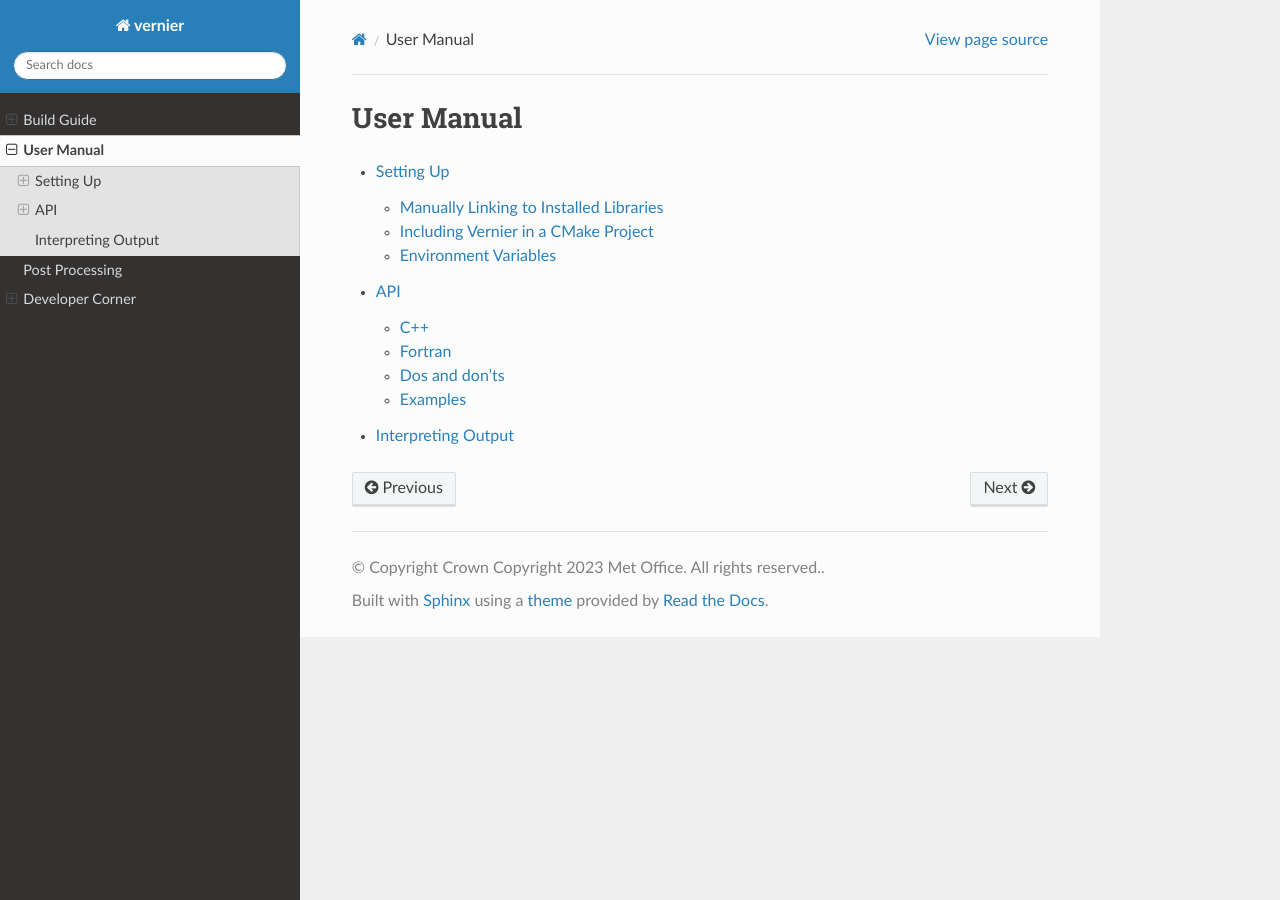
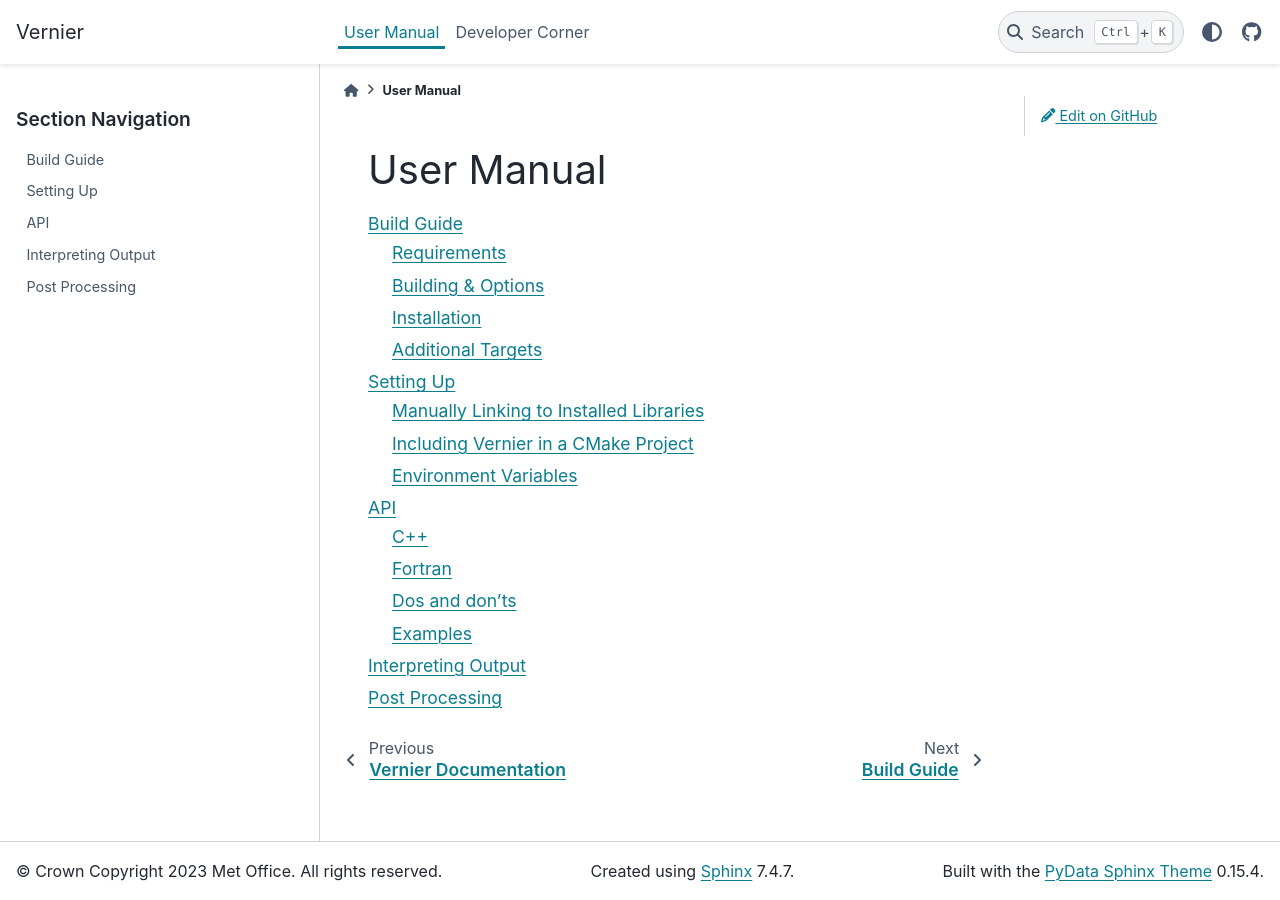
Before and after one commit to MetOffice/Vernier, a Sphinx documentation site: the page built from documentation/Sphinx/user-manual/index.rst, in a window 1280 px wide. Built offline with Sphinx 7.4.7 and the PyData theme 0.15.4, drawn with Linux system fonts in a browser that asks for light colours; pages that are not in the unit, such as notebooks, are missing from menus.

Commit message:
Changed Sphinx theme to the pydata theme for better accessibility (#138)
I've changed the Sphinx theme as it turns out the accessibility
characteristics of the read the docs theme aren't great. The pydata
theme is much better and looks cleaner I think anyway.

```diff
--- /dev/null
+++ b/documentation/Sphinx/_templates/crown-copyright.html
@@ -0,0 +1,12 @@
+{# Displays the copyright information (which is defined in conf.py). #}
+{% if show_copyright and copyright %}
+<p class="copyright">
+    {% if hasdoc('copyright') %}
+    {% trans path=pathto('copyright'), copyright=copyright|e %}© <a href="{{ path }}">Copyright</a> {{ copyright }}.{% endtrans %}
+    <br/>
+    {% else %}
+    {% trans copyright=copyright|e %}© Crown Copyright {{ copyright }}.{% endtrans %}
+    <br/>
+    {% endif %}
+</p>
+{% endif %}
--- a/documentation/Sphinx/conf.py
+++ b/documentation/Sphinx/conf.py
@@ -6,24 +6,18 @@
 
 # -- Path setup --------------------------------------------------------------
 
-# If extensions (or modules to document with autodoc) are in another directory,
-# add these directories to sys.path here. If the directory is relative to the
-# documentation root, use os.path.abspath, like shown here.
-#
-# import os
-# import sys
-# sys.path.insert(0, os.path.abspath('.'))
+import os
 
 # -- Project information -----------------------------------------------------
 
-project = 'vernier'
-copyright = 'Crown Copyright 2023 Met Office. All rights reserved.'
+project = 'Vernier'
+copyright = '2023 Met Office. All rights reserved'
 author = ''
 
 # -- General configuration ---------------------------------------------------
 
 # Add any Sphinx extension module names here.
-
+extensions = ["sphinx_sitemap"]
 
 # Add any paths that contain templates here.
 templates_path = ['_templates']
@@ -32,27 +26,54 @@ templates_path = ['_templates']
 # directories to ignore when looking for source files.
 exclude_patterns = []
 
+language = "en"
+
 # -- Options for HTML output -------------------------------------------------
 
 # The theme to use for HTML and HTML Help pages.
-html_theme = 'sphinx_rtd_theme'
+html_theme = 'pydata_sphinx_theme'
+html_title = "Vernier"
+
+# Generate the sitemap info, this will need updating when we have versioned docs
+html_baseurl = os.environ.get("SPHINX_HTML_BASE_URL", "https://metoffice.github.io/Vernier")
+sitemap_locales = [None]
+sitemap_url_scheme = "{link}"
+
+# Hide the link which shows the rst markup
+html_show_sourcelink = False
+
 html_theme_options = {
-    'canonical_url': '',
-    'display_version': True,
-    'style_external_links': False,
-    'logo_only': False,
+    "navigation_with_keys": True,
+    "use_edit_page_button": True,
+    "navbar_end": ["theme-switcher", "navbar-icon-links"],
+    "navbar_align": "content",
+    "icon_links": [
+        {
+            "name": "GitHub",
+            "url": "https://github.com/MetOffice/vernier",
+            "icon": "fa-brands fa-github"
+        }
+    ],
+    "secondary_sidebar_items": {
+        "**/*": ["page-toc", "edit-this-page"],
+        "index": [],
+    },
+    "footer_start": ["crown-copyright"],
+    "footer_center": ["sphinx-version"],
+    "footer_end": ["theme-version"]
+}
 
-    # Toc (table of contents) options
-    'collapse_navigation': False,
-    'sticky_navigation': True,
-    'navigation_depth': 3,
-    'includehidden': True,
-    'titles_only': False
+html_sidebars = {
+    "index": []
 }
-github_url = 'https://github.com/MetOffice/Vernier'
 
-# Add any paths that contain custom static files here,
-# relative to this directory.
-html_static_path = []
+# Provides the Edit on GitHub link in the generated docs.
+html_context = {
+    "display_github": True,
+    "github_user": "MetOffice",
+    "github_repo": "vernier",
+    "github_version": "main",
+    "doc_path": "/documentation/Sphinx/"
+}
 
 html_permalinks = False
--- a/documentation/Sphinx/index.rst
+++ b/documentation/Sphinx/index.rst
@@ -1,3 +1,5 @@
+:html_theme.sidebar_secondary.remove: true
+
 Vernier Documentation
 ======================
 
--- a/documentation/Sphinx/user-manual/index.rst
+++ b/documentation/Sphinx/user-manual/index.rst
@@ -3,6 +3,8 @@ User Manual
 
 .. toctree::
 
+   build-guide
    setting-up
    api
    output
+   post-processing
```
Also changed, not shown: documentation/Sphinx/user-manual/build-guide.rst (renamed from documentation/Sphinx/build-guide.rst), documentation/Sphinx/user-manual/post-processing.rst (renamed from documentation/Sphinx/post-processing.rst), 2 other files.
